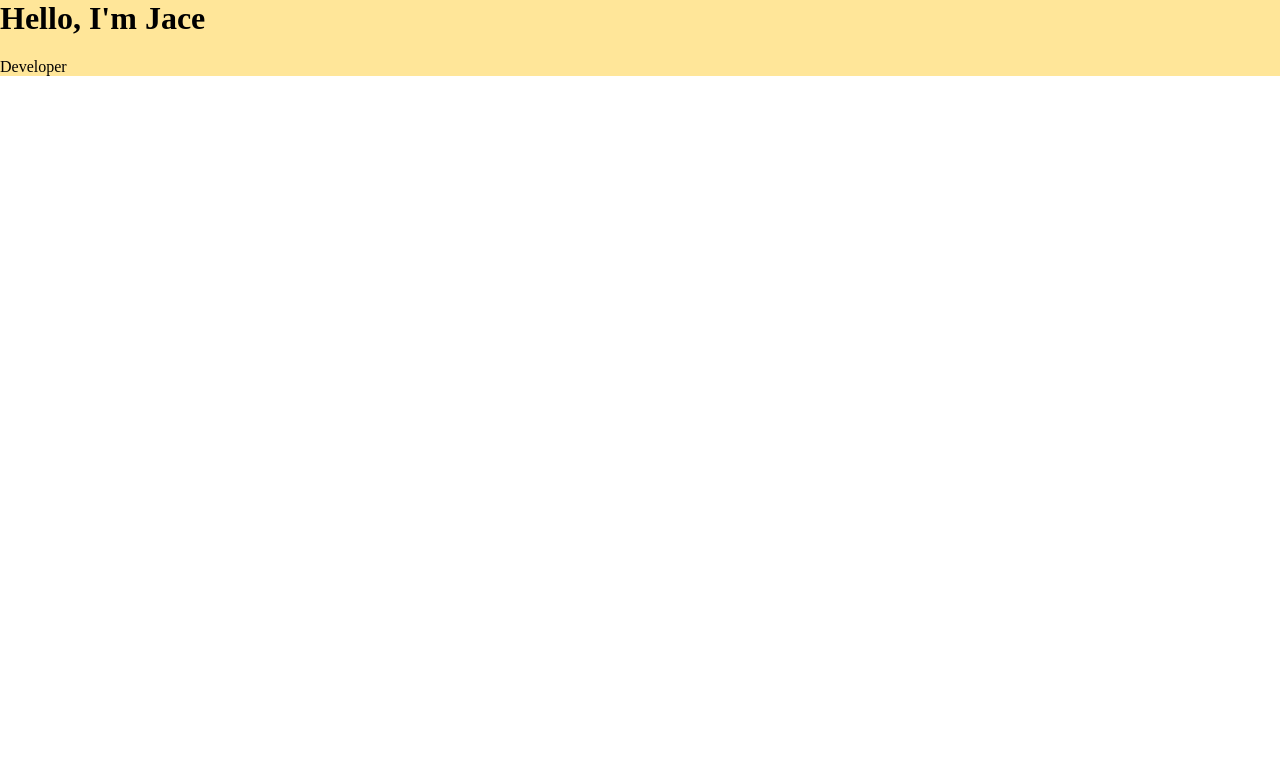
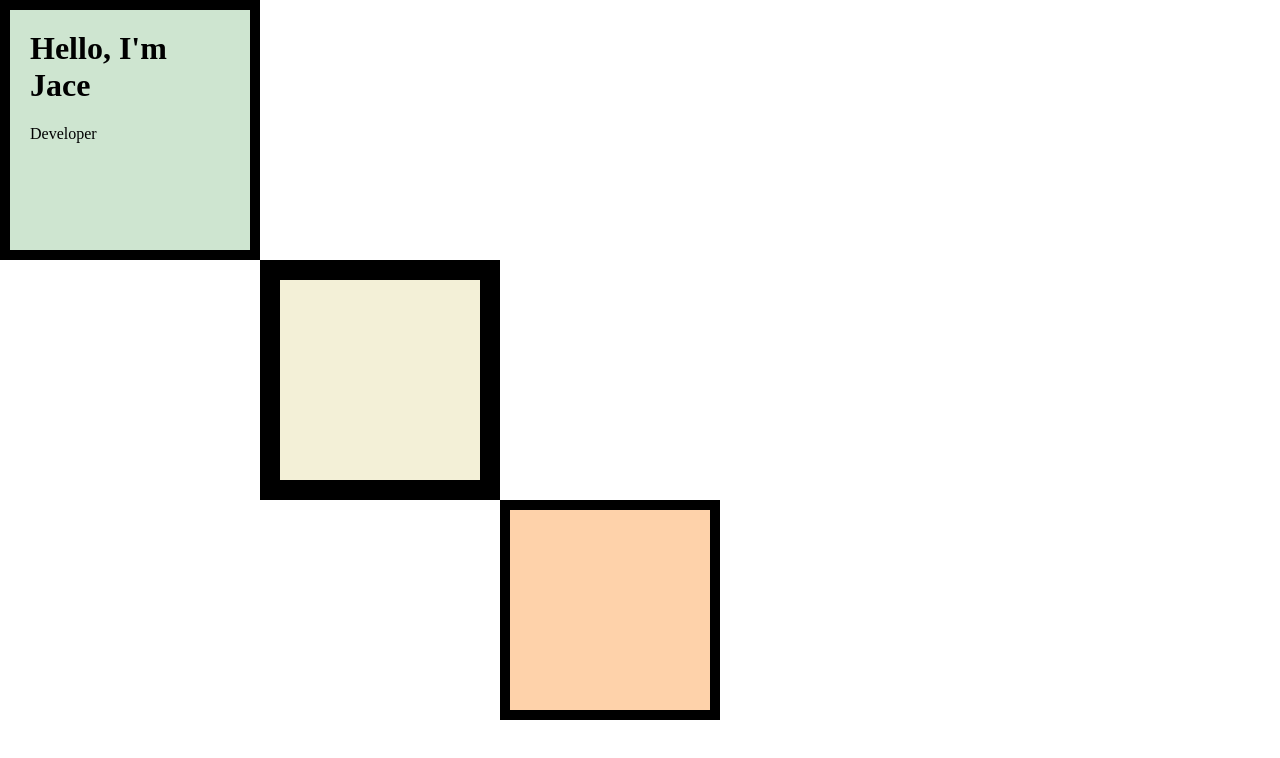
Before and after one commit to letmejace/BootCamp2021-CSS, a plain HTML site: page index.html in a window 1280 px wide. Drawn offline with Linux system fonts and the light colour scheme.

Commit message:
BoxCommit

```diff
--- a/css/style.css
+++ b/css/style.css
@@ -6,6 +6,28 @@ h1 {
   margin-top: 0;
 }
 
-div {
-  background-color: #ffe699;
+/* class selector */
+
+.box1 {
+  width: 200px;
+  height: 200px;
+  background-color: #cee5d0;
+  border: solid 10px;
+  padding: 20px;
 }
+
+.box2 {
+  width: 200px;
+  height: 200px;
+  background-color: #f3f0d7;
+  border: solid 20px;
+  margin-left: 260px;
+}
+
+.box3 {
+  width: 200px;
+  height: 200px;
+  background-color: #fed2aa;
+  border: solid 10px;
+  margin-left: 500px;
+}
--- a/index.html
+++ b/index.html
@@ -9,9 +9,11 @@
     <title>Jace's Website</title>
   </head>
   <body>
-    <div class="">
+    <div class="box1">
       <h1>Hello, I'm Jace</h1>
       <p>Developer</p>
     </div>
+    <div class="box2"></div>
+    <div class="box3"></div>
   </body>
 </html>
```
